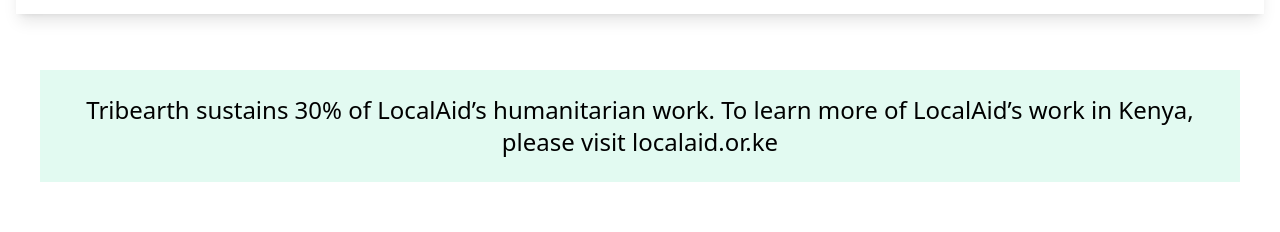
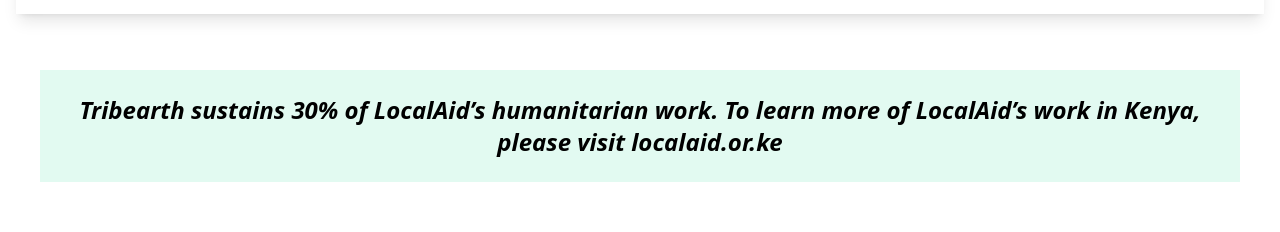
Before and after one commit to MatthewsRicky/finaltribe, a Next.js app in the folder tribearth/: page /impact in a window 1280 px wide. Shown: the part 656-888 px from the top of the page. Built offline with nearby package versions, Linux system fonts and the light colour scheme.

Commit message:
Update page.tsx

```diff
--- a/tribearth/app/impact/page.tsx
+++ b/tribearth/app/impact/page.tsx
@@ -19,7 +19,7 @@ const Impact = () => {
           height={1000}
         />
       </div>
-      <div className="flex justify-centers p-6 text-center m-10 text-2xl bg-emerald-300/20">
+      <div className="flex justify-centers p-6 text-center m-10 text-xl font-semibold italic md:text-2xl bg-emerald-300/20">
         <h1>
            Tribearth sustains 30% of LocalAid’s humanitarian work. To learn more of LocalAid’s work in Kenya, please visit <Link href ="/">localaid.or.ke</Link>
         </h1>
```
